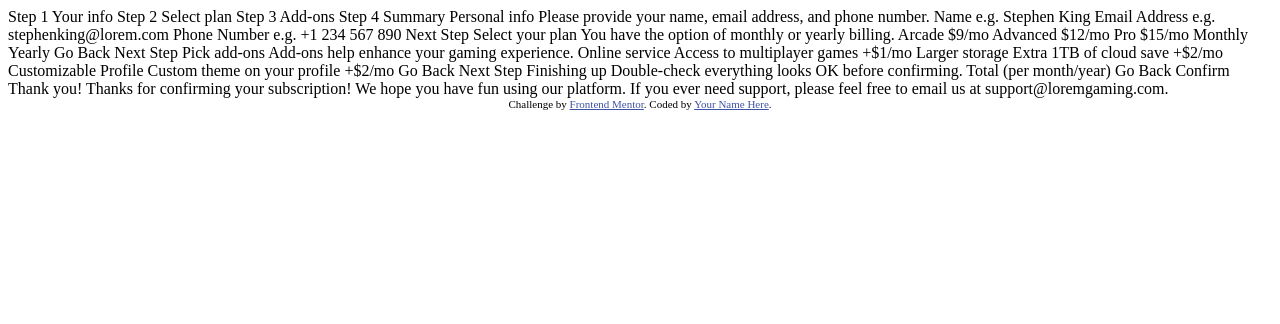
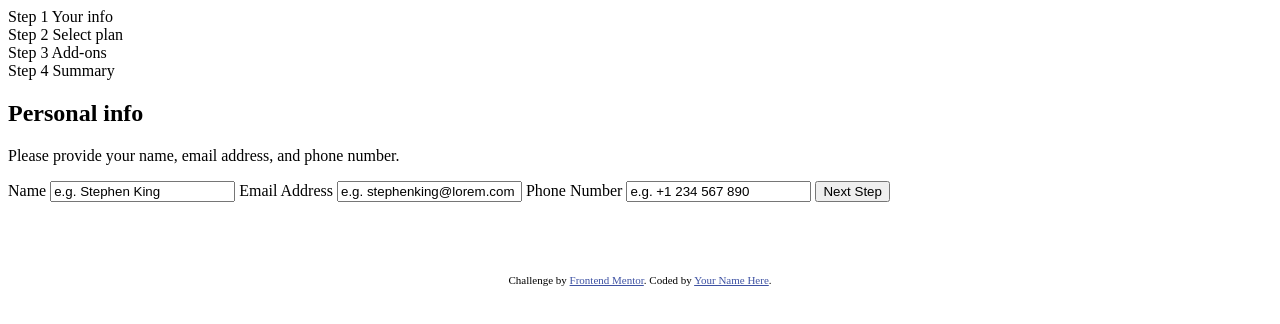
Before and after one commit to koreynichols/multi-step-form, a plain HTML site: page index.html in a window 1280 px wide. Drawn offline with Linux system fonts and the light colour scheme.

Commit message:
added html tags for sidebar and first step. set the rest to visibility hidden to focus on one step

```diff
--- a/index.html
+++ b/index.html
@@ -14,39 +14,44 @@
 <body>
 
   <!-- Sidebar start -->
-
+  <div class="sidebar">
+    <div class="sidebar-step">
       Step 1
       Your info
-
+    </div>
+    <div class="sidebar-step">
       Step 2
       Select plan
-
+    </div>
+    <div class="sidebar-step">
       Step 3
       Add-ons
-
+    </div>
+    <div class="sidebar-step">
       Step 4
       Summary
-
+    </div>
+  </div>
   <!-- Sidebar end -->
 
   <!-- Step 1 start -->
+  <div class="step-one">
+    <h2>Personal info</h2>
+    <p>Please provide your name, email address, and phone number.</p>
 
-  Personal info
-  Please provide your name, email address, and phone number.
+    <label>Name</label>
+    <input type="text" value="e.g. Stephen King">
 
-  Name
-  e.g. Stephen King
+    <label>Email Address</label>
+    <input type="text" value="e.g. stephenking@lorem.com">
 
-  Email Address
-  e.g. stephenking@lorem.com
+    <label>Phone Number</label>
+    <input type="text" value="e.g. +1 234 567 890">
 
-  Phone Number
-  e.g. +1 234 567 890
-
-  Next Step
-
+    <button>Next Step</button>
+  </div>
   <!-- Step 1 end -->
-
+  <div class="hidden">
   <!-- Step 2 start -->
 
   Select your plan
@@ -114,7 +119,7 @@
   to email us at support@loremgaming.com.
 
   <!-- Step 5 end -->
-
+</div>
   <div class="attribution">
     Challenge by <a href="https://www.frontendmentor.io?ref=challenge" target="_blank">Frontend Mentor</a>.
     Coded by <a href="#">Your Name Here</a>.
--- a/styles.css
+++ b/styles.css
@@ -1,2 +1,6 @@
 .attribution { font-size: 11px; text-align: center; }
 .attribution a { color: hsl(228, 45%, 44%); }
+
+.hidden {
+    visibility: hidden;
+}
```
Lines whose indentation alone changed are shown as unchanged.
